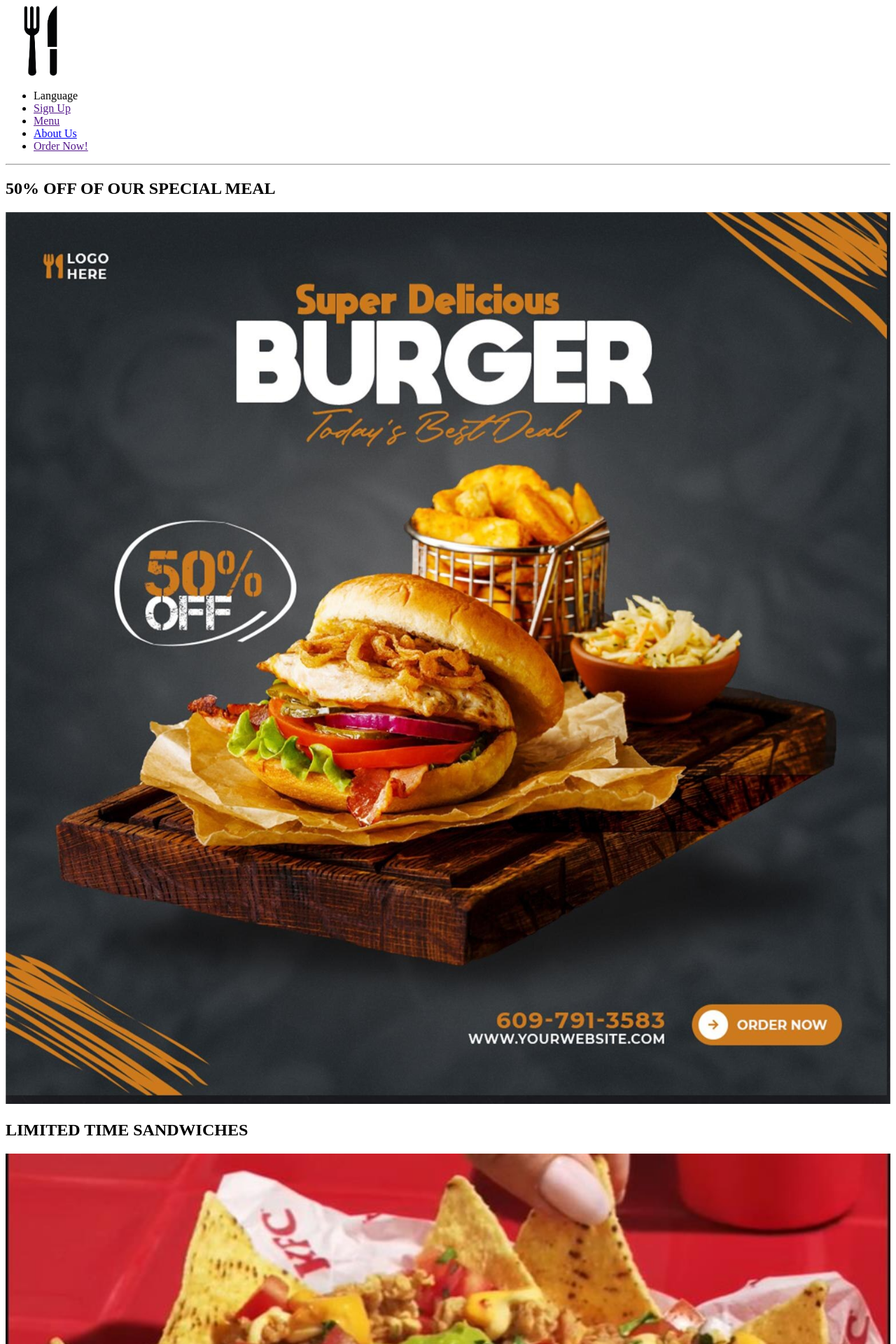
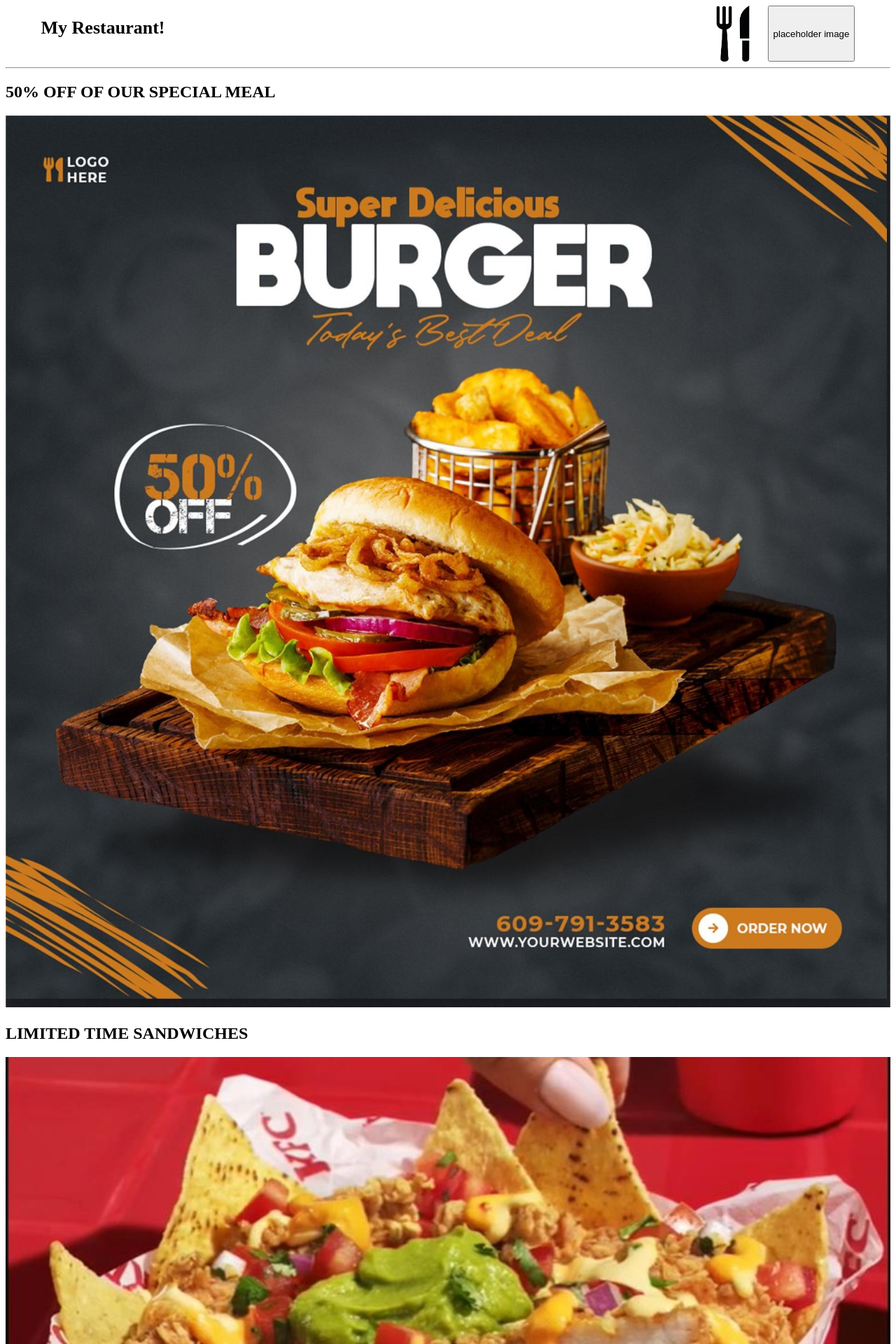
Before and after one commit to NotDaLion/College-Website, a PHP site: page /Pages/index.html in a window 1280 px wide. Shown: the top 1920 px of the page at 70% size. Run offline with PHP 8.4, Linux system fonts and the light colour scheme; some libraries are stand-ins or nearby versions.

Commit message:
Added Flex to top bar

```diff
--- a/Pages/index.html
+++ b/Pages/index.html
@@ -3,15 +3,19 @@
 <head>
     <meta charset="UTF-8">
     <meta name="viewport" content="width=device-width, initial-scale=1.0">
-    <title>Document</title>
+    <title>myRestaurant</title>
     <script src="../jquery-3.7.1.min.js"></script>
     <script src="../Scripts/homePageScript.js"></script>
-    <link rel="stylesheet" href="../Stylesheets/style1.css">
+    <link rel="stylesheet" href="../Stylesheets/styleHome.css">
 </head>
 <body>
     <header>
         <div class="top">
-            <img src="../Assets/vecteezy_a-black-and-white-image-of-a-fork-and-knife_49671037.png" width="100px" class="logo-img">
+            <div class="logoTitle">
+                <h1>My Restaurant!</h1>
+                <img src="../Assets/vecteezy_a-black-and-white-image-of-a-fork-and-knife_49671037.png" width="100px" class="logo-img">
+            </div>
+            <button id="menu-button">placeholder image</button>
         </div>
     </header>
     <nav>
--- a/Stylesheets/styleHome.css
+++ b/Stylesheets/styleHome.css
@@ -1,12 +1,46 @@
 :root{
     --primary: #0b5f8a;
+    --accent: #ff8c42;
     --post-color: #ffffff;
 }
+.top{
+    display: flex;
+    justify-content: space-between;
+    padding: 2%;
+    height: 80px;
+    padding: 0 4%;
+}
+.logoTitle{
+    display: flex;
+    flex: 1 1 auto;
+}
+.logo-img{
+    height: 100%;
+}
+.navBar{
+    display: none;
+}
+h1{
+    flex: 1 1 0;
+    font-size: 26px;
+}
+
+
+
+
+
+
+
+
+
+
+
 :root {
-  --bg: linear-gradient(180deg, #f1f7fb 0%, #fffefc 100%);
+    /* colors Zyad chose
   --primary: #0b5f8a; /* deep sea blue */
-  --accent: #ff8c42; /* coral */
-  --muted: #6a6f73;
+  /*--accent: #ff8c42; /* coral */
+  /*--muted: #6a6f73;
   --surface: #ffffff;
   --card-radius: 14px;
+  */
 }
```
